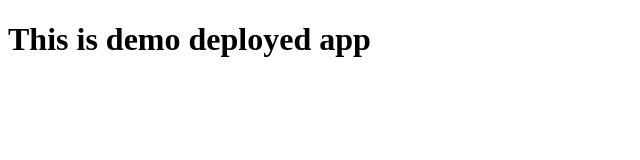
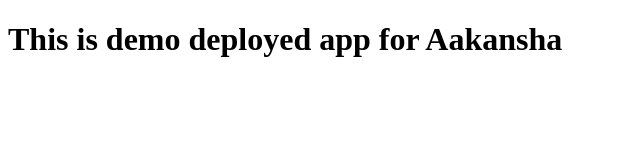
Before and after one commit to gauravtiwari0103/DemoDeploy, a plain HTML site: page index.html in a window 1280 px wide. Shown: the whole page, without its empty margins (0-640 px from the left). Drawn offline with Linux system fonts and the light colour scheme.

Commit message:
Update index.html

```diff
--- a/index.html
+++ b/index.html
@@ -6,6 +6,6 @@
   <title>Document</title>
 </head>
 <body>
-  <h1> This is demo deployed app</h1>
+  <h1> This is demo deployed app for Aakansha</h1>
 </body>
 </html>
```
